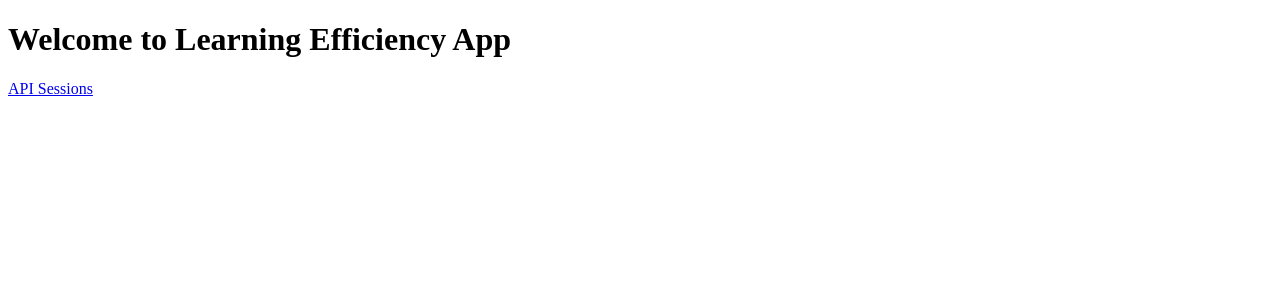
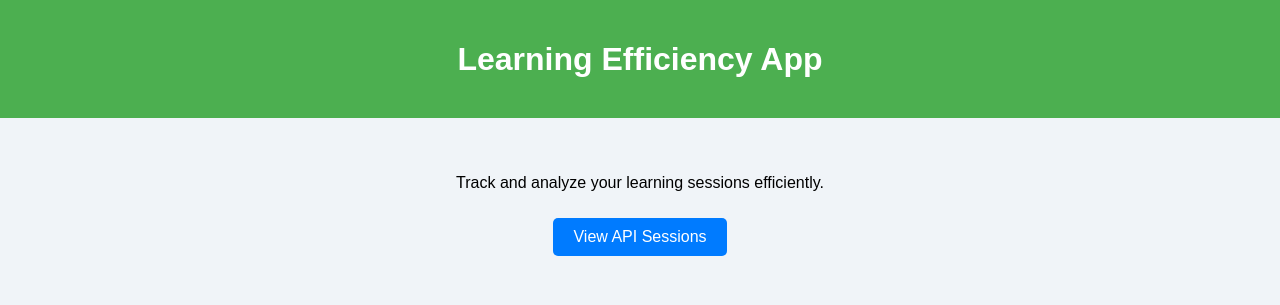
Before and after one commit to mngugi/Learning_Efficiency-, a Django app: page / in a window 1280 px wide. Shown: the top 305 px of the page. Run offline with Django 4.2, Linux system fonts and the light colour scheme.

Commit message:
db.sqlite3

```diff
--- /dev/null
+++ b/research/static/css/style.css
@@ -0,0 +1,37 @@
+/* style.css */
+body {
+    font-family: Arial, sans-serif;
+    background: #f0f4f8;
+    margin: 0;
+    padding: 0;
+}
+
+header {
+    background: #4CAF50;
+    color: white;
+    padding: 20px 0;
+    text-align: center;
+}
+
+main {
+    padding: 40px 20px;
+    text-align: center;
+}
+
+h1 {
+    margin-bottom: 20px;
+}
+
+a.button {
+    display: inline-block;
+    margin: 10px;
+    padding: 10px 20px;
+    background: #007BFF;
+    color: white;
+    text-decoration: none;
+    border-radius: 5px;
+}
+
+a.button:hover {
+    background: #0056b3;
+}
--- a/research/templates/index.html
+++ b/research/templates/index.html
@@ -1,10 +1,18 @@
 <!DOCTYPE html>
 <html>
 <head>
-    <title>Learning Efficiency</title>
+    <title>Learning Efficiency App</title>
+    {% load static %}
+    <link rel="stylesheet" type="text/css" href="{% static 'css/style.css' %}">
 </head>
 <body>
-    <h1>Welcome to Learning Efficiency App</h1>
-    <p><a href="/api/sessions/">API Sessions</a></p>
+    <header>
+        <h1>Learning Efficiency App</h1>
+    </header>
+
+    <main>
+        <p>Track and analyze your learning sessions efficiently.</p>
+        <a class="button" href="/api/sessions/">View API Sessions</a>
+    </main>
 </body>
 </html>
```
Also changed, not shown: db.sqlite3.
